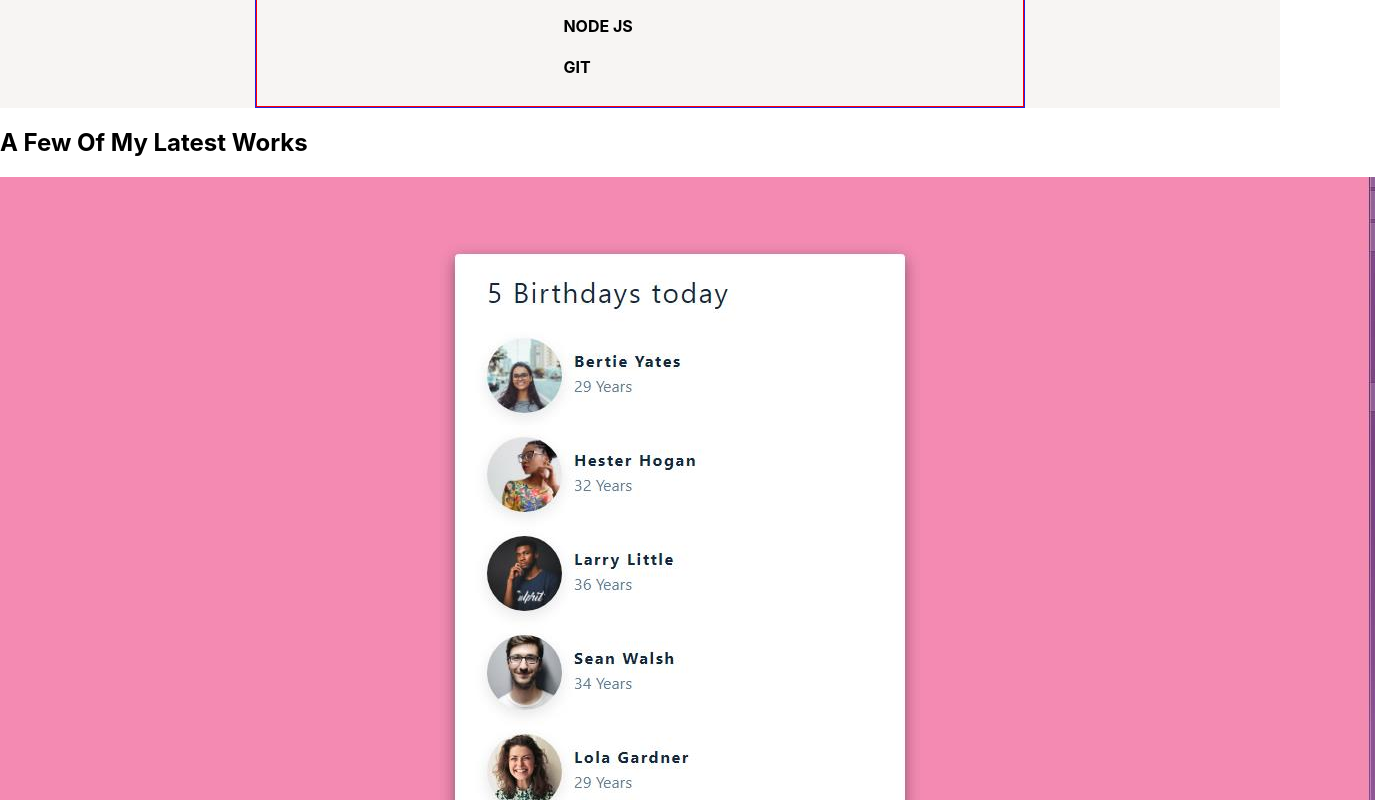
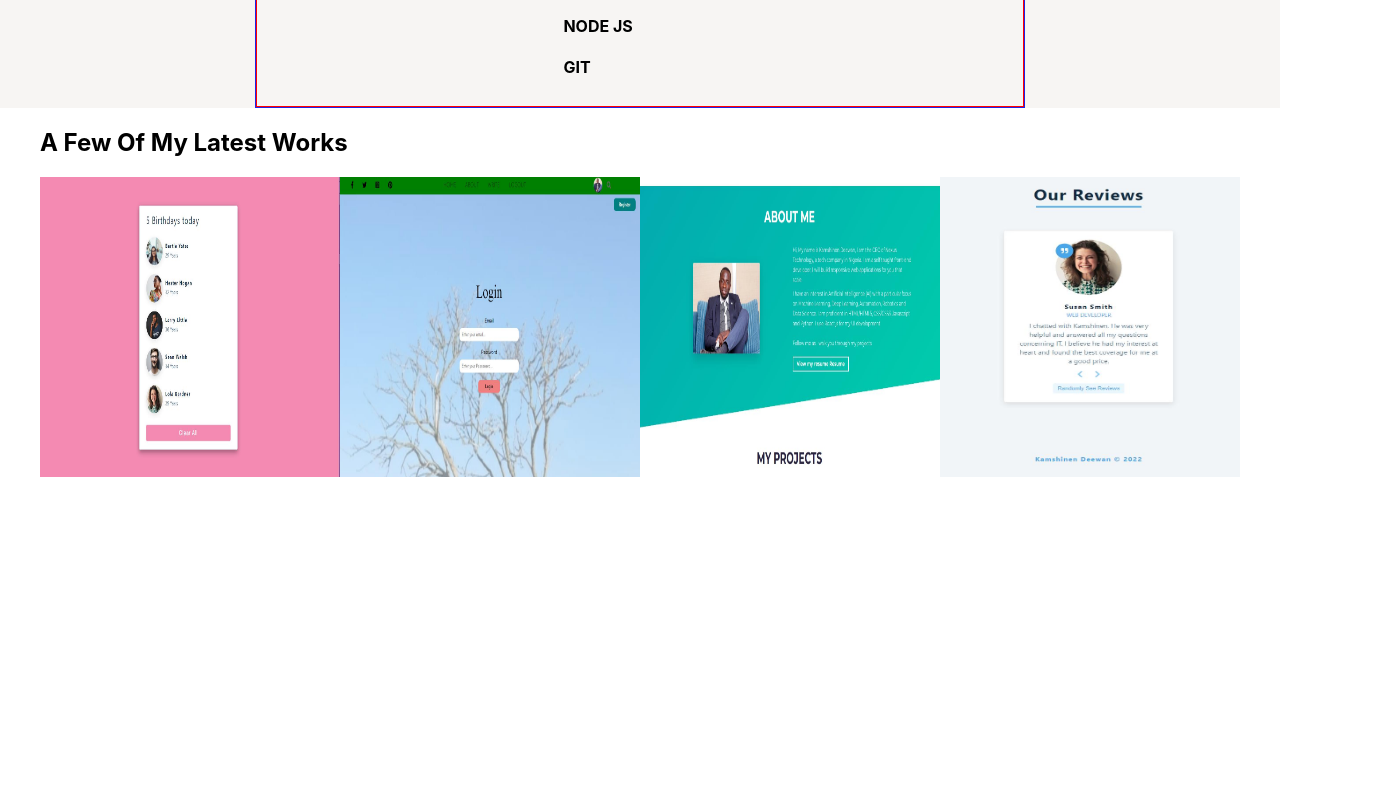
Before and after one commit to Muelji/myportfoliowebsite, a React (Create React App) app: page / in a window 1280 px wide. Shown: the part 2500-3300 px from the top of the page, 1375 px wide, since content can reach past the window. After the commit the page ends 2981 px from the top, so only its background shows below. Built offline with nearby package versions, Linux system fonts and the light colour scheme.

Commit message:
working on the test component

```diff
--- a/src/Components/Test.css
+++ b/src/Components/Test.css
@@ -0,0 +1,10 @@
+
+.divtest{
+     width: fit-content;
+     margin: auto;
+}
+
+.imgt{
+    width: 300px;
+    height: 300px;
+}
--- a/src/Components/Test.jsx
+++ b/src/Components/Test.jsx
@@ -10,12 +10,12 @@ import "./Test.css"
 function Test() {
   return (
     <div>
-      <div>
+      <div className='divtest'>
 
          <div>
               <h2>A Few Of My Latest Works</h2>
               <div>
-                 <img src={t1} alt="t1" /><img src={t2} alt="t2" /><img src={t3} alt="t3" /><img src={t4} alt="t4" />
+                 <img src={t1} alt="t1" className='imgt' /><img src={t2} alt="t1" className='imgt' /><img src={t3} alt="t1" className='imgt' /><img src={t4} alt="t1" className='imgt' />
               </div>
          </div>
 
```
